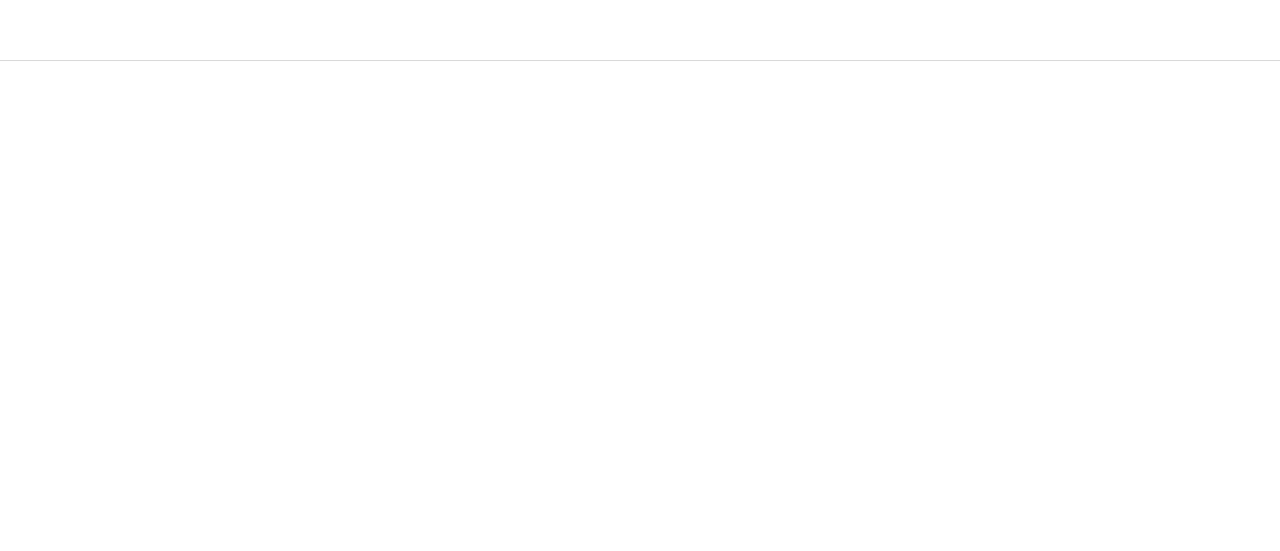
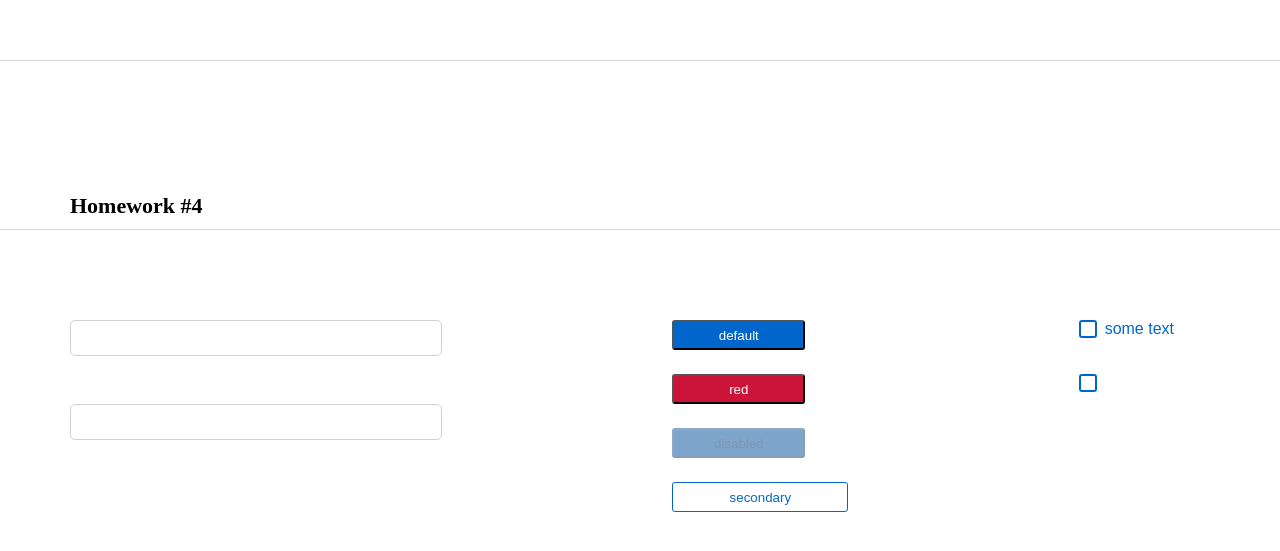
Before and after one commit to Alimovroman/hws2-master, a React (Create React App) app: page /#/ in a window 1280 px wide. Shown: the part 1541-2092 px from the top of the page. Before the commit the page ends 1708 px from the top, so only its background shows below. Built offline with nearby package versions, Linux system fonts and the light colour scheme.

Commit message:
lesson 3

```diff
--- a/src/s1-main/App.tsx
+++ b/src/s1-main/App.tsx
@@ -3,6 +3,7 @@
 import HW1 from '../s2-homeworks/hw01/HW1'
 import HW2 from "../s2-homeworks/hw02/HW2";
 import HW3 from "../s2-homeworks/hw03/HW3";
+import HW4 from "../s2-homeworks/hw04/HW4";
 
 function App() {
     return (
@@ -11,7 +12,7 @@
             {/*раскомментировать по ходу выполнения*/}
             <HW2/>
             <HW3/>
-            {/*<HW4/>*/}
+            <HW4/>
 
             {/*при выполнении дз 5 и более - закомментировать здесь дз 1-4, так как они есть внутри дз 5*/}
             {/*<HW5/>*/}
--- a/src/s2-homeworks/hw04/HW4.tsx
+++ b/src/s2-homeworks/hw04/HW4.tsx
@@ -4,7 +4,7 @@
 
 /*
 * 1 - понять (и простить) SuperInputText
-* 2 - в зависимости от типа и дизэйбла прицепить нужный класс в SuperButton.tsx (строка 21)
+* 2 - в зависимости от типа и дизэйбла прицепить нужный класс в SuperButton.tsx (строка 21) - is done
 * 3 - дописать onChangeCallback в SuperCheckbox.tsx чтоб оба чекбокса работали на стенде
 * 4 - сделать стили в соответствии с дизайном
 * */
--- a/src/s2-homeworks/hw04/Stand.module.css
+++ b/src/s2-homeworks/hw04/Stand.module.css
@@ -2,12 +2,20 @@
     display: flex;
     justify-content: space-between;
     align-items: center;
+    margin-left: 70px;
+    margin-right: 106px;
+    margin-top: 90px;
+    margin-bottom: 126px;
+    display: flex;
+    align-items: flex-start;
+
 }
 
 .inputs {
     display: flex;
     flex-direction: column;
     gap: 48px;
+
 }
 
 .buttons {
--- a/src/s2-homeworks/hw04/Stand.tsx
+++ b/src/s2-homeworks/hw04/Stand.tsx
@@ -57,7 +57,7 @@
                 <div>
                     <SuperButton
                         id={'hw4-super-button-disabled'}
-                        xType={'red'}
+                        xType={'disabled'}
                         disabled
                     >
                         disabled
--- a/src/s2-homeworks/hw04/common/c1-SuperInputText/SuperInputText.module.css
+++ b/src/s2-homeworks/hw04/common/c1-SuperInputText/SuperInputText.module.css
@@ -2,19 +2,32 @@
 }
 
 .input {
+    Width: 372px;
+    Height: 36px;
+    border: 1px solid #D1D1D1;
+    border-radius: 5px;
 }
 
 .inputWrapper {
+    display: flex;
+    flex-direction: column-reverse;
 }
 
 .superInput {
 }
 
 .errorInput {
+    border: 1px solid #CC1439;
 }
 
 .errorInput:focus {
 }
 
 .error {
+    font-family: 'Montserrat';
+    font-style: normal;
+    font-weight: 400;
+    font-size: 10px;
+    line-height: 12px;
+    color: #CC1439;
 }
--- a/src/s2-homeworks/hw04/common/c2-SuperButton/SuperButton.module.css
+++ b/src/s2-homeworks/hw04/common/c2-SuperButton/SuperButton.module.css
@@ -1,36 +1,71 @@
 .button {
+    width: 133px;
+    height: 30px;
+    border-radius: 3px;
+    color: #FFFFFF;
 }
 
 .disabled {
+    background: #004D99;
+    opacity: 0.5;
+    color: #002E5C;
+    width: 133px;
+    height: 30px;
+
 }
 
 .secondary {
+    border: 1px solid #0066CC;
+    color: #0066CC;
+    background-color: white;
+    width: 176px;
 }
 
 .default {
+    background: #0066CC;
 }
 
 .red {
+    background: #CC1439;
 }
 
 .default:hover {
+    width: 167px;
+    height: 30px;
+    background: #0080FF;
 }
 
 .red:hover {
+    width: 167px;
+    height: 30px;
+    background: #FF1A47;
 }
 
 .secondary:hover {
+    background: #E5F0FA;
+    width: 167px;
+    height: 30px;
 }
 
 
 .default:active {
+    width: 149px;
+    height: 30px;
+    background: #0059B3;
 }
 
 .secondary:active {
+    width: 149px;
+    height: 30px;
+    background: #C9E5FF;
 }
 
 .red:active {
+    width: 149px;
+    height: 30px;
+    background: #B31232;
 }
 
 .button:disabled {
+
 }
--- a/src/s2-homeworks/hw04/common/c2-SuperButton/SuperButton.tsx
+++ b/src/s2-homeworks/hw04/common/c2-SuperButton/SuperButton.tsx
@@ -17,12 +17,19 @@
         ...restProps // все остальные пропсы попадут в объект restProps, там же будет children
     }
 ) => {
-    const finalClassName = s.button
+    const finalClassName = s.button + ' '
         // + (disabled
         //         ? ...
         //         : xType === 'red'
         //             ? ...
-        + (className ? ' ' + className : '') // задачка на смешивание классов
+        // + (className ? ' ' + className : '') // задачка на смешивание классов
+        + (xType === 'red'
+            ? s.red
+            : xType === 'secondary'
+                ? s.secondary
+                : xType === 'disabled'
+                    ? s.disabled
+                    : s.default)
 
     return (
         <button
--- a/src/s2-homeworks/hw04/common/c3-SuperCheckbox/SuperCheckbox.tsx
+++ b/src/s2-homeworks/hw04/common/c3-SuperCheckbox/SuperCheckbox.tsx
@@ -12,6 +12,7 @@
 type SuperCheckboxPropsType = Omit<DefaultInputPropsType, 'type'> & {
     onChangeChecked?: (checked: boolean) => void
     spanClassName?: string
+
 }
 
 const SuperCheckbox: React.FC<SuperCheckboxPropsType> = (
@@ -27,6 +28,8 @@
     }
 ) => {
     const onChangeCallback = (e: ChangeEvent<HTMLInputElement>) => {
+        onChangeChecked ? onChangeChecked(!restProps.checked) : onChange!(e)
+
         // задачка на написание онченджа
 
     }
```
